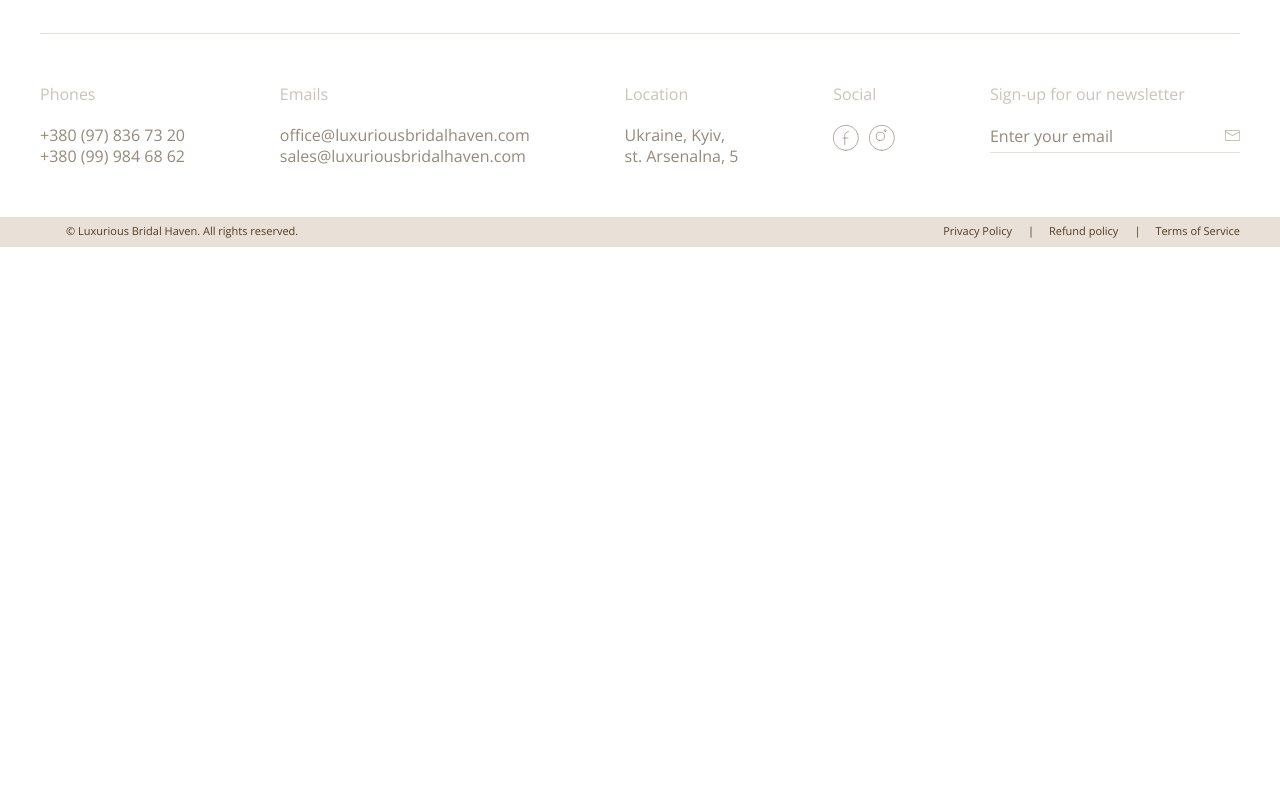
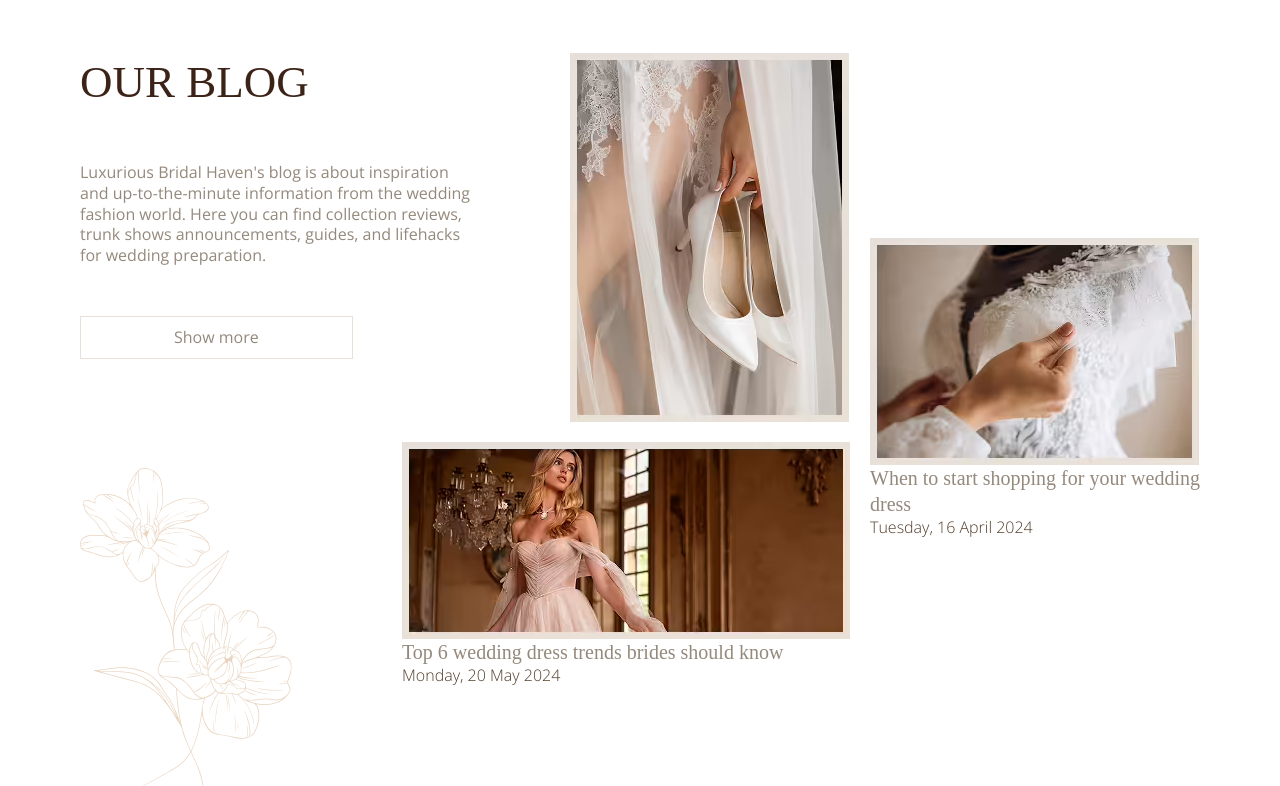
Before and after one commit to amegaaa/wedding-shop, a website: page app/pages/index.html in a window 1280 px wide. Shown: the part 3802-4588 px from the top of the page. Before the commit the page ends 4049 px from the top, so only its background shows below. Drawn offline with nearby package versions, Linux system fonts and the light colour scheme; files that its build step writes are made by us from their sources; files whose address does not match are found by name.

Commit message:
+our blog

```diff
--- a/app/pages/index.html
+++ b/app/pages/index.html
@@ -62,6 +62,7 @@
   <section class="designer">
     <div class="container">
       <div class="designer__inner">
+        <img class="designer__decor" src="images/designer-decor.svg" alt="decor">
         <div class="designer__content">
           <h2 class="designer__title">THE DESIGNER</h2>
           <p class="designer__text">
@@ -111,12 +112,20 @@
     <div class="container">
       <div class="our-advantages__wrapper">
         <picture>
-         <source srcset="images/our-advantages.avif" type="image/avif">
-         <source srcset="images/our-advantages.webp" type="image/webp">
-         <img class="our-advantages__img" src="images/our-advantages.jpg" alt="Alt text">
+          <source srcset="images/our-advantages.avif" type="image/avif" />
+          <source srcset="images/our-advantages.webp" type="image/webp" />
+          <img
+            class="our-advantages__img"
+            src="images/our-advantages.jpg"
+            alt="Alt text"
+          />
         </picture>
         <div class="our-advantages__inner">
-          <img class="our-advantages__decor" src="images/our-advantages-decor.svg" alt="Decor">
+          <img
+            class="our-advantages__decor"
+            src="images/our-advantages-decor.svg"
+            alt="Decor"
+          />
           <h2 class="our-advantages__title">OUR ADVANTAGES</h2>
           <ul class="our-advantages__list">
             <li class="our-advantages__item">The latest collections</li>
@@ -130,6 +139,61 @@
       </div>
     </div>
   </section>
+  <section class="our-blog">
+    <div class="container">
+      <div class="our-blog__inner">
+        <div class="our-blog__content">
+          <h2 class="our-blog__title">OUR BLOG</h2>
+          <p class="our-blog__text">
+            Luxurious Bridal Haven's blog is about inspiration and
+            up-to-the-minute information from the wedding fashion world. Here
+            you can find collection reviews, trunk shows announcements, guides,
+            and lifehacks for wedding preparation.
+          </p>
+          <a href="#" class="our-blog__btn-link"> Show more </a>
+        </div>
+        <picture>
+          <source srcset="images/our-blog-1.avif" type="image/avif" />
+          <source srcset="images/our-blog-1.webp" type="image/webp" />
+          <img
+            class="our-blog__img"
+            src="images/our-blog-1.jpg"
+            alt="Alt text"
+          />
+        </picture>
+        <div class="our-blog__box our-blog__box--right">
+          <picture>
+            <source srcset="images/our-blog-2.avif" type="image/avif" />
+            <source srcset="images/our-blog-2.webp" type="image/webp" />
+            <img
+              class="our-blog__img"
+              src="images/our-blog-2.jpg"
+              alt="Alt text"
+            />
+          </picture>
+          <a href="#" class="our-blog__link">
+            When to start shopping for your wedding dress
+          </a>
+          <p class="our-blog__box-date">Tuesday, 16 April 2024</p>
+        </div>
+        <div class="our-blog__box our-blog__box--bottom">
+          <picture>
+            <source srcset="images/our-blog-3.avif" type="image/avif" />
+            <source srcset="images/our-blog-3.webp" type="image/webp" />
+            <img
+              class="our-blog__img"
+              src="images/our-blog-3.jpg"
+              alt="Alt text"
+            />
+          </picture>
+          <a href="#" class="our-blog__link">
+            Top 6 wedding dress trends brides should know
+          </a>
+          <p class="our-blog__box-date">Monday, 20 May 2024</p>
+        </div>
+      </div>
+    </div>
+  </section>
 </main>
 
 <!--=include footer.html-->
--- a/app/scss/style.scss
+++ b/app/scss/style.scss
@@ -310,6 +310,8 @@
     padding: 12px;
     border: none;
     cursor: pointer;
+    position: relative;
+    z-index: 10;
   }
 
   &__form-caption {
@@ -317,14 +319,22 @@
   }
 }
 
-
 .designer {
   padding: 150px 0 230px;
+  position: relative;
 
   &__inner {
     display: flex;
     justify-content: space-between;
     padding: 0 40px;
+  }
+
+  &__decor {
+    position: absolute;
+    top: -222px;
+    left: 50%;
+    transform: translateX(-50%);
+    z-index: 5;
   }
 
   &__content {
@@ -420,7 +430,73 @@
       width: 30px;
       height: 22px;
       left: 0;
-      background-image: url('../images/list-decor.svg');
+      background-image: url("../images/list-decor.svg");
     }
   }
 }
+
+.our-blog {
+  padding: 150px 0 100px;
+  &__inner {
+    display: grid;
+    grid-template-columns: 1fr 280px 330px;
+    grid-template-rows: 1fr 1fr;
+    gap: 20px;
+    padding: 0 40px;
+    background-image: url('../images/our-blog-decor.svg');
+    background-repeat: no-repeat;
+    background-position: bottom left 40px;
+  }
+
+  &__title {
+    @extend %lora-400;
+    font-size: 45px;
+    margin-bottom: 50px;
+  }
+
+  &__text {
+    max-width: 400px;
+    margin-bottom: 50px;
+    color: vars.$color-text-muted;
+    font-size: 16px;
+  }
+
+  &__btn-link {
+    font-size: 16px;
+    display: inline-block;
+    padding: 10px 93px;
+    border: 1px solid vars.$bg-primary;
+    color: vars.$color-text-muted;
+  }
+
+  &__link {
+    margin-bottom: 5px;
+    @extend %lora-400;
+    color: vars.$color-text-muted;
+  }
+
+  &__box {
+
+  }
+
+  &__box--right {
+    grid-row: span 2;
+    align-self: center;
+    margin-top: -90px;
+  }
+
+  &__box-img {
+    margin-bottom: 20px;
+  }
+
+  &__box-date {
+    color: vars.$color-primary;
+    font-size: 16px;
+    @extend %opensans-300;
+  }
+
+  &__box--bottom {
+    grid-column: span 2;
+    margin-left: auto;
+  }
+}
```
Also changed, not shown: app/images/designer-decor.svg (added), app/images/our-blog-1.avif (added), app/images/our-blog-1.jpg (added), app/images/our-blog-1.webp (added), app/images/our-blog-2.avif (added), app/images/our-blog-2.jpg (added), app/images/our-blog-2.webp (added), app/images/our-blog-3.avif (added), app/images/our-blog-3.jpg (added), app/images/our-blog-3.webp (added), app/images/our-blog-decor.svg (added), app/images/src/designer-decor.svg (added), app/images/src/our-blog-1.jpg (added), app/images/src/our-blog-2.jpg (added), 2 more files.
